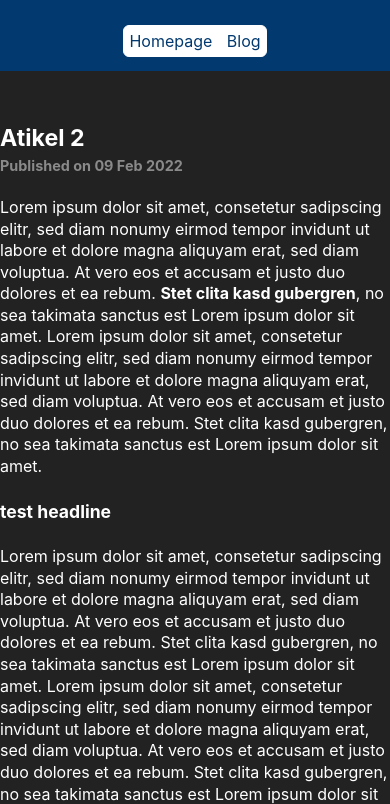
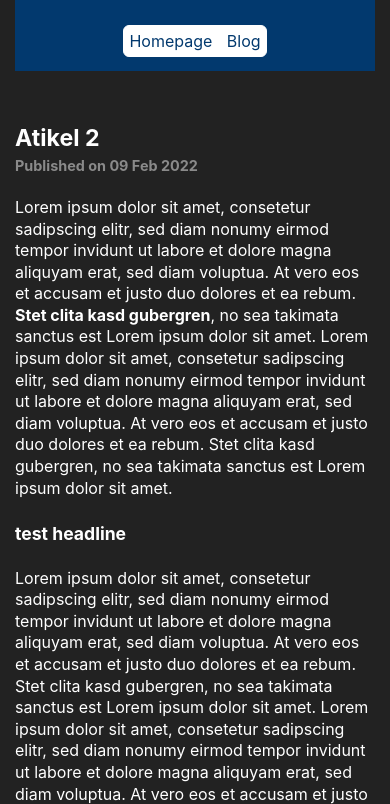
Before and after one commit to Veeit/Personal-Page, a plain HTML site: page blog/posts/artikel1.html in a window 390 px wide. Shown: the part 113-917 px from the top of the page. Drawn offline with Linux system fonts and the light colour scheme.

Commit message:
fix mobile

```diff
--- a/blog/style.css
+++ b/blog/style.css
@@ -39,6 +39,7 @@ main {
 	justify-content: center;
 	align-items: center;
 	width: 100%;
+	padding: 0 15px;
 }
 
 * {
@@ -136,13 +137,13 @@ footer a {
 article {
 	max-width: 750px;
 	width: 100%;
+	margin: 0 20px;
 	background: black;
 	padding: 30px;
 	border-radius: 15px;
 	line-height: 1.35em;
 	margin-bottom: 25px;
 	padding-top: 20px;
-
 }
 
 article h3 {
```
Also changed, not shown: blog/index.html (+1 -0 lines), index.html (+1 -0 lines), 1 other file.
